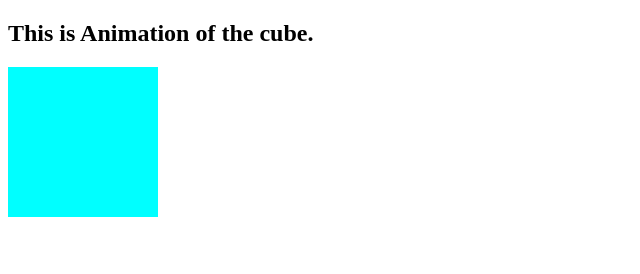
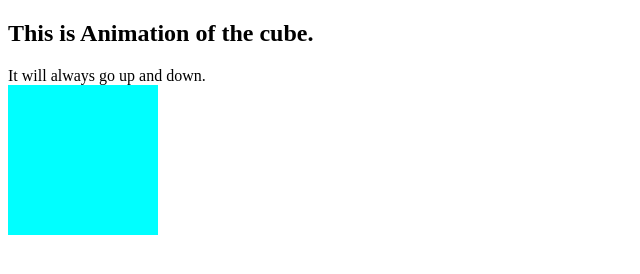
Before and after one commit to UsamaBinAbdulWahid/MernDev_Assignments, a plain HTML site: page animate loader/animate.html in a window 1280 px wide. Shown: the whole page, without its empty margins (0-640 px from the left). Drawn offline with Linux system fonts and the light colour scheme.

Commit message:
Update animate.html

```diff
--- a/animate loader/animate.html
+++ b/animate loader/animate.html
@@ -30,6 +30,7 @@
     </style>
 
     <h2>This is Animation of the cube.</h2>
+    It will always go up and down.
     <div class="animate">
 
     </div>
```
